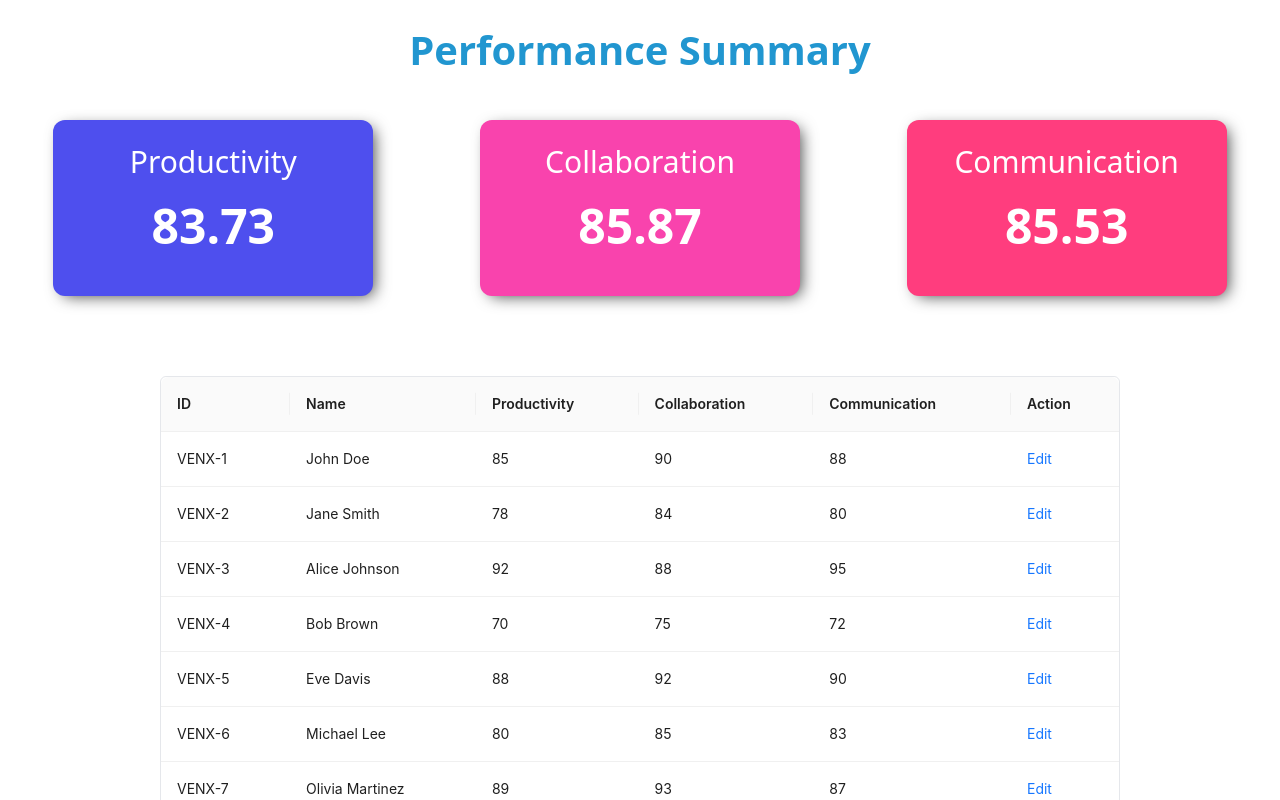
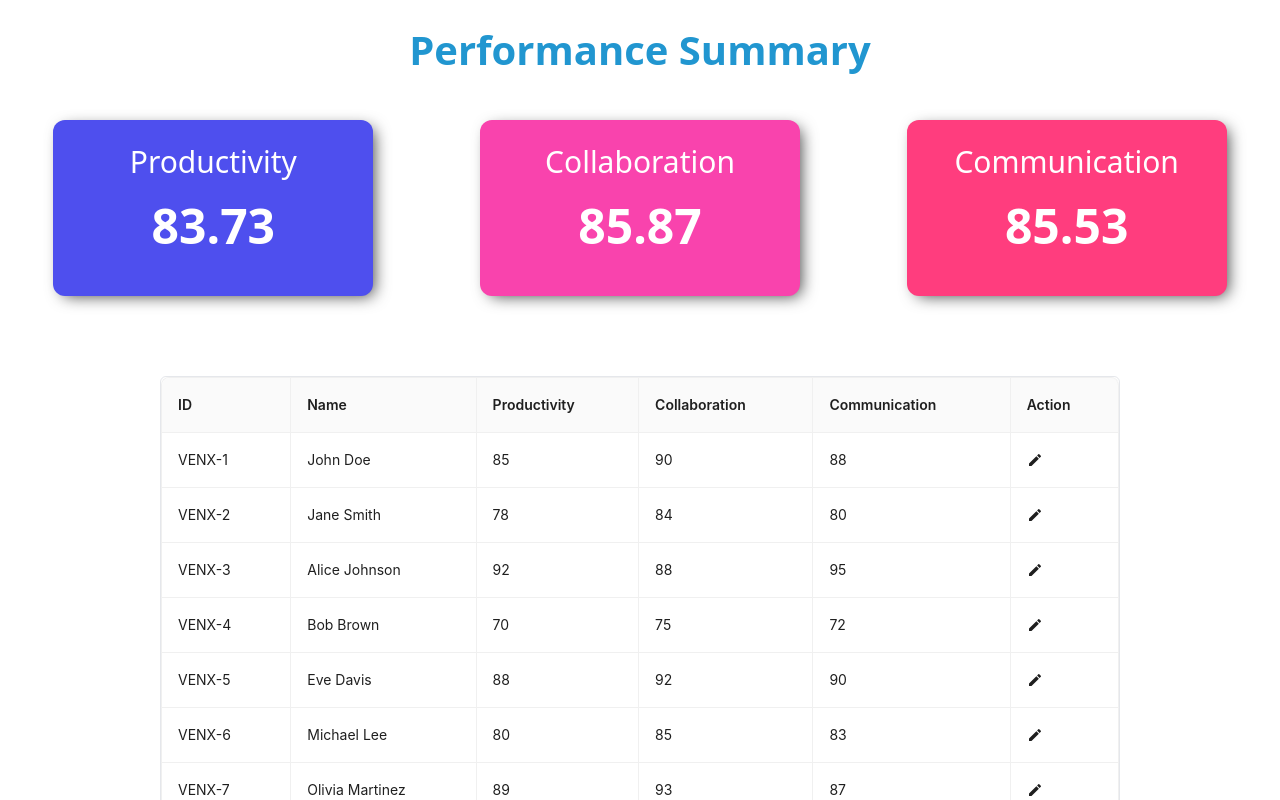
Before and after one commit to harshvsinghme/VenEx-frontend, a React (Create React App) app: page / in a window 1280 px wide. Shown: the top 800 px of the page. Built offline with nearby package versions, Linux system fonts and the light colour scheme.

Commit message:
added: react icons and responsiveness in the table

```diff
--- a/package.json
+++ b/package.json
@@ -9,6 +9,7 @@
     "antd": "^5.22.3",
     "react": "^18.3.1",
     "react-dom": "^18.3.1",
+    "react-icons": "^5.4.0",
     "react-router-dom": "^7.0.2",
     "react-scripts": "5.0.1",
     "react-toastify": "^10.0.6",
--- a/src/pages/employees.tsx
+++ b/src/pages/employees.tsx
@@ -12,6 +12,9 @@ import {
 } from "antd";
 import { toast } from "react-toastify";
 import { employeesData } from "../utils/data";
+import { MdEdit } from "react-icons/md";
+import { FaCheckCircle } from "react-icons/fa";
+import { FaTimesCircle } from "react-icons/fa";
 
 interface DataType {
   key: string;
@@ -41,7 +44,7 @@ const EditableCell: React.FC<React.PropsWithChildren<EditableCellProps>> = ({
   ...restProps
 }) => {
   const inputNode =
-    inputType === "number" ? <InputNumber min={0} /> : <Input />;
+    inputType === "number" ? <InputNumber min={0} max={100} /> : <Input />;
 
   return (
     <td {...restProps}>
@@ -177,24 +180,21 @@ const Employees = () => {
       render: (_: any, record: DataType) => {
         const editable = isEditing(record);
         return editable ? (
-          <span className="cursor-pointer">
-            <Typography.Link
+          <span className="flex cursor-pointer">
+            <Typography
               onClick={() => save(record.key)}
               style={{ marginInlineEnd: 8 }}
             >
-              Save
-            </Typography.Link>
+              <FaCheckCircle size={20} className="text-[lightgreen]" />
+            </Typography>
             <Popconfirm title="Sure to cancel?" onConfirm={cancel}>
-              Cancel
+              <FaTimesCircle size={20} className="text-[red]" />
             </Popconfirm>
           </span>
         ) : (
-          <Typography.Link
-            disabled={editingKey !== ""}
-            onClick={() => edit(record)}
-          >
-            Edit
-          </Typography.Link>
+          <Typography onClick={() => edit(record)} className="cursor-pointer">
+            <MdEdit size={16} />
+          </Typography>
         );
       },
     },
@@ -223,12 +223,13 @@ const Employees = () => {
   return (
     <div>
       <PerformanceSummary summary={summary} />
-      <div className="mt-20 mb-5 mx-2 md:mx-40 border rounded-md">
+      <div className="mt-20 mb-5 mx-2 md:mx-40 max-w-full overflow-x-auto border rounded-md">
         <Form form={form} component={false}>
           <Table<DataType>
             components={{
               body: { cell: EditableCell },
             }}
+            bordered
             dataSource={employees as IEmployee[]}
             columns={mergedColumns}
             pagination={{ onChange: cancel }}
```
Also changed, not shown: 1 other file (tests, documents, lock files or other folders).
